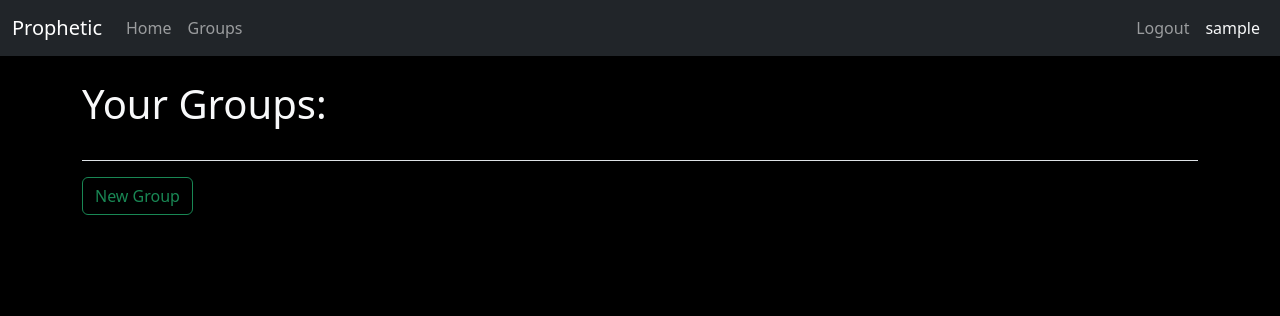
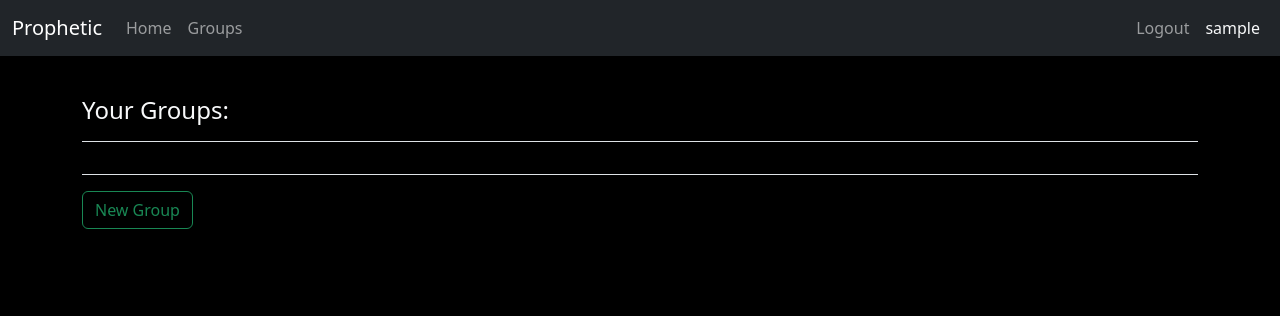
Before and after one commit to mchlzhao/prophetic, a Django app: page /groups/ in a window 1280 px wide. Shown: the top 316 px of the page. Run offline with Django 3.2, Linux system fonts and the light colour scheme; the visitor is signed in with stand-in values (Sample User, id 1); data that the repository does not hold is empty; some libraries are stand-ins or nearby versions.

Commit message:
minor style changes

```diff
--- a/templates/accounts.html
+++ b/templates/accounts.html
@@ -1,7 +1,7 @@
 {% extends 'base.html' %}
 {% block content %}
 
-<h1 class="text-light">{{ event.group.name }}: {{ event.name }}</h1>
+<h4 class="text-light mt-3">{{ event.group.name }}: {{ event.name }}</h4>
 
 <ul class="nav nav-tabs mt-3" style="border-color: #c6c8ca;">
     <li class="nav-item bg-dark">
--- a/templates/event_list.html
+++ b/templates/event_list.html
@@ -1,9 +1,9 @@
 {% extends 'base.html' %}
 {% block content %}
 
-<h1 class="text-light">{{ group.name }}:</h1>
+<h4 class="text-light mt-3">{{ group.name }}:</h4>
 
-<div class="container mt-3 mb-3">
+<div class="container mt-3 mb-3 pt-3 border-top">
     <div class="row">
         <div class="list-group w-100">
             {% for event in events %}
--- a/templates/group_add_member.html
+++ b/templates/group_add_member.html
@@ -1,7 +1,7 @@
 {% extends 'base.html' %}
 {% block content %}
 
-<h1 class="text-light">{{ group.name }}:</h1>
+<h4 class="text-light mt-3">{{ group.name }}:</h4>
 
 <div class="mt-3 mb-3 pt-3 pb-3 border-top">
     <form onkeydown="return event.key != 'Enter';">
--- a/templates/group_list.html
+++ b/templates/group_list.html
@@ -1,9 +1,9 @@
 {% extends 'base.html' %}
 {% block content %}
 
-<h1 class="text-light">Your Groups:</h1>
+<h4 class="text-light mt-3">Your Groups:</h4>
 
-<div class="container mt-3 mb-3">
+<div class="container mt-3 mb-3 pt-3 border-top">
     <div class="row">
         <div class="list-group w-100">
             {% for group in groups %}
--- a/templates/markets.html
+++ b/templates/markets.html
@@ -1,7 +1,7 @@
 {% extends "base.html" %}
 {% block content %}
 
-<h1 class="text-light">{{ group.name }}: {{ event.name }}</h1>
+<h4 class="text-light mt-3">{{ group.name }}: {{ event.name }}</h4>
 
 <ul class="nav nav-tabs mt-3" style="border-color: #c6c8ca;">
     <li class="nav-item bg-dark">
--- a/templates/markets_list.html
+++ b/templates/markets_list.html
@@ -1,5 +1,5 @@
 {% load crispy_forms_tags %}
-<div class="card-columns">
+<div class="row">
     {% for market in markets %}
     <div class="col-xs-12 col-md-6 col-xl-4">
         <div class="card text-light bg-dark mt-3 mb-3 align-items-center" style="width: 20rem;">
```
